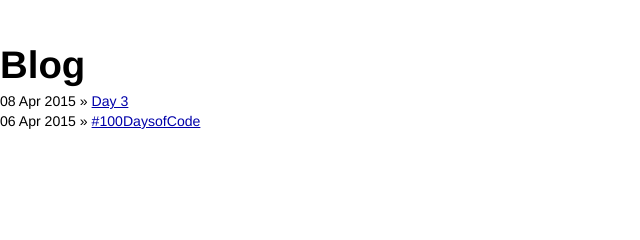
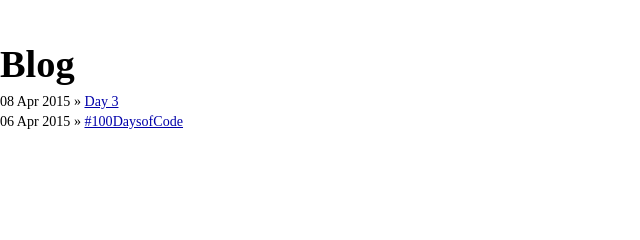
Before and after one commit to funionnn/funionnn.github.io, a Jekyll site: the page built from index.html, in a window 1280 px wide. Shown: the top 240 px of the page, without its empty margins (0-640 px from the left). Built offline with Jekyll 4.4.1, drawn with Linux system fonts in a browser that asks for light colours; Markdown is read by kramdown in place of the engine named in the settings; the list of posts is cut into pages by our own code.

Commit message:
proxima nova

```diff
--- a/css/style.scss
+++ b/css/style.scss
@@ -2,7 +2,7 @@
 ---
 
 body {
-  font-family: Helvetica;
+  font-family: proxima-nova;
   font-weight: lighter;
 }
 
@@ -13,7 +13,6 @@ body {
 
 .attribution {
   color: #444;
-  font-family: lust-didone;
   font-size: .6em;
   font-style: normal;
 }
```
